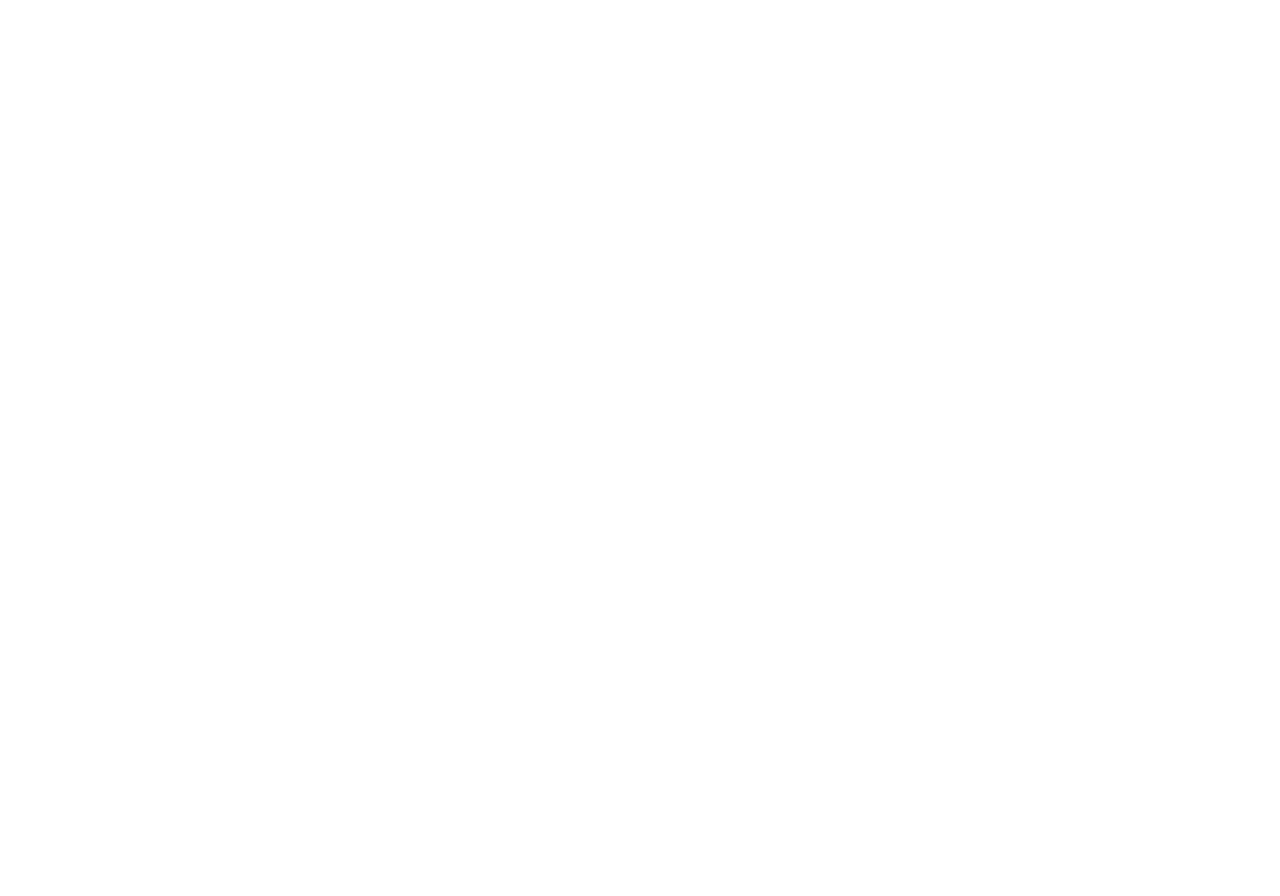
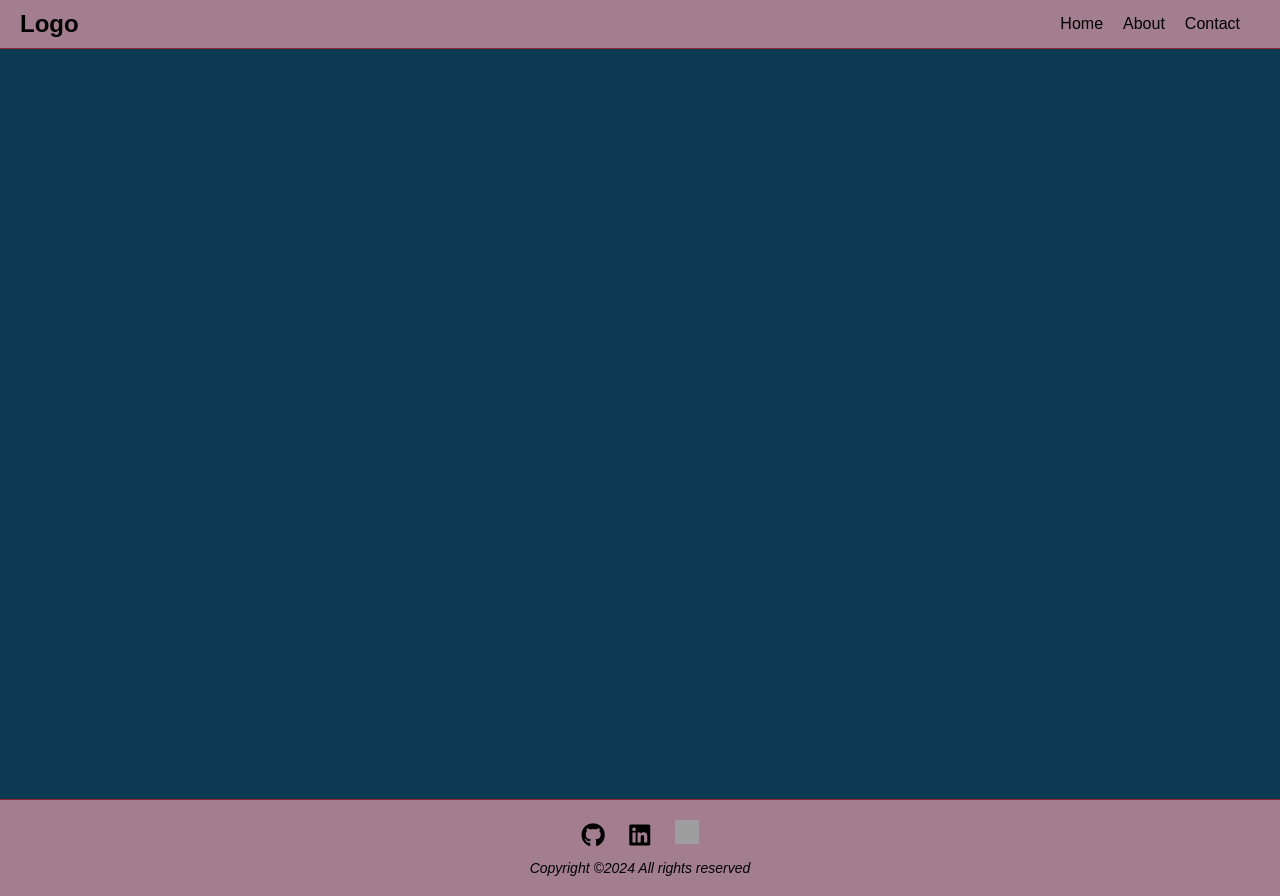
Before and after one commit to Guipini/Guipini.github.io, a plain HTML site: page index.html in a window 1280 px wide. Before the commit the page ends 800 px from the top, so only its background shows below. Drawn offline with Linux system fonts and the light colour scheme; grey boxes are pictures that could not be loaded.

Commit message:
Update index.html

```diff
--- a/index.html
+++ b/index.html
@@ -1,16 +1,277 @@
 <!DOCTYPE html>
-<html>
+
+<html lang="en">
+
+    <head>
+
+        <meta charset="UTF-8">
+
+        <meta name="viewport" content="width=device-width, initial-scale=1.0">
+
+        <title>Portfolio</title>
+
+        <link rel="stylesheet" href="styles.css">
+
+        <link rel="stylesheet"
+            href="https://cdnjs.cloudflare.com/ajax/libs/font-awesome/6.1.1/css/all.min.css">
+
+    </head>
+
+    <body>
+
+        <header>
+
+            <div class="logo">Logo</div>
+
+            <nav>
+
+                <ul>
+
+                    <li><a href="#">Home</a></li>
+
+                    <li><a href="#">About</a></li>
+
+                    <li><a href="#">Contact</a></li>
+
+                </ul>
+
+                <div class="hamburger">
+
+                    <i class="fas fa-bars"></i>
+
+                </div>
+
+            </nav>
+
+        </header>
+
+        <main>
+
+        </main>
+
+        <footer>
+
+            <div class="social-icons">
+
+                <a href="https://github.com/your-profile"><i
+                        class="fab fa-github"></i></a>
+
+                <a href="https://linkedin.com/in/your-profile"><i
+                        class="fab fa-linkedin"></i></a>
+
+                <a href="https://linkedin.com/in/your-profile"><i
+                        href="https://indeed.com/your-profile"><img
+                            src="https://img.icons8.com/?size=100&id=B3a6gyRNr6Wh&format=png&color=000000"
+                            alt="Indeed Icon"
+                            style="width: 24px; height: 24px;"></a>
+
+                </div>
+
+                <p>Copyright &copy;2024 All rights reserved</p>
+
+            </footer>
+
+        </body>
+
+    </html>
+
+    <style>
+
+  body {
+
+    margin: 0;
+
+    font-family: Arial, Helvetica, sans-serif;
+
+  }
 
 
-<head>
+  header {
+
+    display: flex;
+
+    justify-content: space-between;
+
+    align-items: center;
+
+    padding: 10px 20px;
+
+    background-color: #a27e8e;
+
+    border-bottom: 1px solid #88292f;
+
+  }
 
 
+  main{
 
-</head>
-<body>
+    height: 750px;
+
+    width: 100%;
+
+    background-color: #0b3954;
+
+  }
 
 
+  .logo {
+
+    font-size: 24px;
+
+    font-weight: bold;
+
+    color: #000;
+
+  }
 
 
-</body>
-</html>
+  nav ul {
+
+    list-style: none;
+
+    display: flex;
+
+    margin: 0;
+
+    padding: 0;
+
+  }
+
+
+  nav ul li {
+
+    margin-right: 20px;
+
+  }
+
+
+  nav ul li a {
+
+    text-decoration: none;
+
+    color: #000;
+
+    font-size: 16px;
+
+  }
+
+
+  nav ul li a:hover {
+
+    color: #555;
+
+  }
+
+
+  .hamburger {
+
+    display: none;
+
+    cursor: pointer;
+
+  }
+
+
+  .hamburger i {
+
+    font-size: 24px;
+
+  }
+
+
+  footer {
+
+    margin-top: auto;
+
+    text-align: center;
+
+    padding: 20px;
+
+    background-color: #a27e8e;
+
+    border-top: 1px solid #88292f;
+
+  }
+
+
+  .social-icons {
+
+    margin-bottom: 10px;
+
+  }
+
+
+  .social-icons a {
+
+    text-decoration: none;
+
+    color: #000;
+
+    margin: 0 10px;
+
+    font-size: 24px;
+
+  }
+
+
+  .social-icons a:hover {
+
+    color: #555;
+
+  }
+
+
+  footer p {
+
+    margin: 0;
+
+    font-size: 14px;
+
+    color: #000;
+
+  }
+
+
+  @media (max-width: 768px) {
+
+    nav ul {
+
+      display: none;
+
+      flex-direction: column;
+
+      width: 100%;
+
+      background-color: #a27e8e;
+
+      position: absolute;
+
+      top: 60px;
+
+      left: 0;
+
+      border-top: 1px solid #88292f;
+
+    }
+
+    nav ul li {
+
+      margin: 15px 0;
+
+    }
+
+    .hamburger {
+
+      display: block;
+
+    }
+
+    nav ul.active {
+
+      display: flex;
+
+    }
+
+  }
+
+</style>
```
